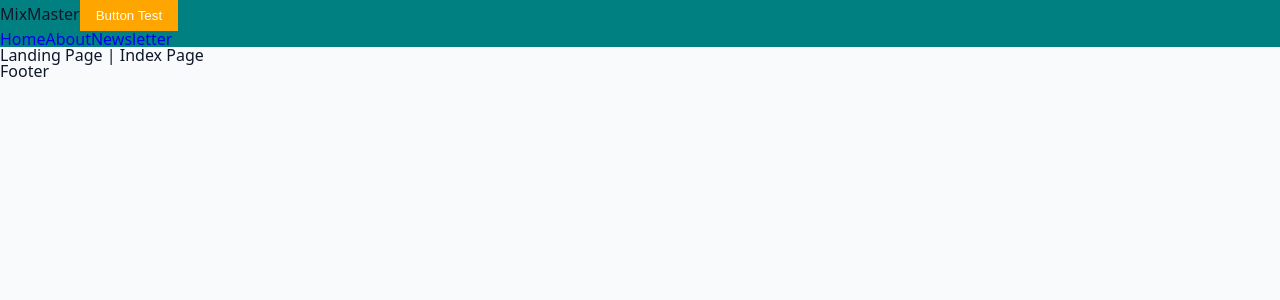
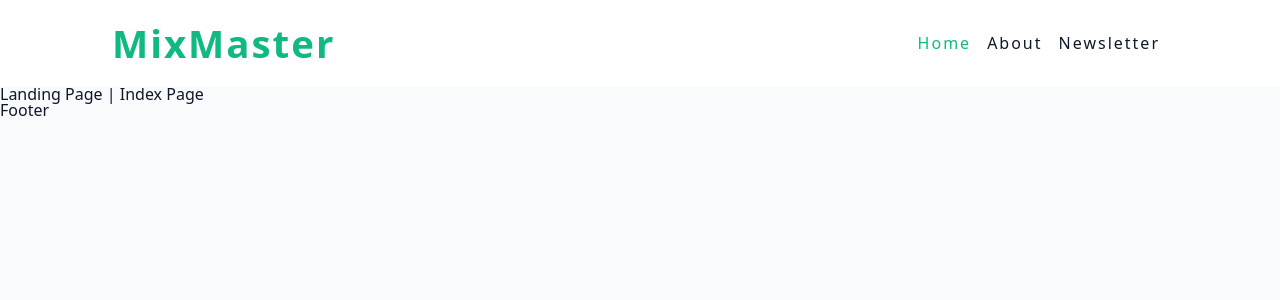
Before and after one commit to emmeiwhite/maxmaster-react-router-dom, a React (Vite) app: page / in a window 1280 px wide. Shown: the top 300 px of the page. Built offline with nearby package versions, Linux system fonts and the light colour scheme.

Commit message:
Styled Common Navbar with styled components

```diff
--- a/src/components/Header.jsx
+++ b/src/components/Navbar.jsx
@@ -1,19 +1,11 @@
 import { NavLink } from "react-router-dom";
-import styled from "styled-components";
-
-const StyledBtn = styled.button`
-  background-color: orange;
-  color: white;
-  padding: 0.5rem 1rem;
-  border: none;
-`;
+import Wrapper from "../assets/wrappers/Navbar";
 
 function Header() {
   return (
     <Wrapper>
-      <div className="Wrapper-center">
+      <div className="nav-center">
         <span className="logo">MixMaster</span>
-        <StyledBtn>Button Test</StyledBtn>
         <div className="nav-links">
           <NavLink
             className="nav-link"
@@ -39,7 +31,4 @@ function Header() {
   );
 }
 
-const Wrapper = styled.nav`
-  background-color: teal;
-`;
 export default Header;
--- a/src/pages/HomeLayout.jsx
+++ b/src/pages/HomeLayout.jsx
@@ -1,11 +1,11 @@
 import { Outlet } from "react-router-dom";
-import Header from "../components/Header";
+import Navbar from "../components/Navbar";
 import Footer from "../components/Footer";
 
 export default function HomeLayout() {
   return (
     <div>
-      <Header />
+      <Navbar />
       <Outlet />
       <Footer />
     </div>
```
